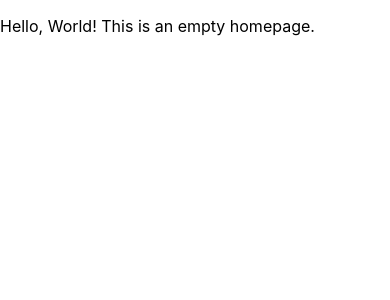
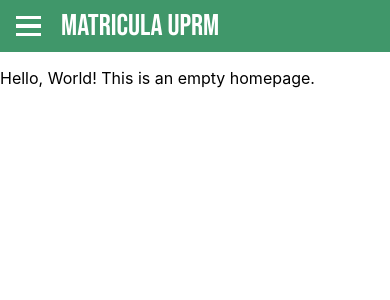
Before and after one commit to uprm-inso4101-2023-2024-s2/semester-project-studentenrollmentsystem, a React (Create React App) app: page / in a window 390 px wide. Shown: the top 300 px of the page. Built offline with nearby package versions, Linux system fonts and the light colour scheme.

Commit message:
Implemented a responsive NavBar in mobile and desktop

```diff
--- /dev/null
+++ b/src/components/navbar.js
@@ -0,0 +1,38 @@
+import React, { useState } from "react";
+import styles from "../styles/components/navbar.module.scss";
+
+export default function Navbar() {
+  // Determine if NavBar menu is open or closed
+  const [isOpen, setIsOpen] = useState(false);
+
+  const toggleMenu = () => {
+    setIsOpen(!isOpen);
+  };
+
+  return (
+    <nav className={styles.navbar}>
+      <div className={styles.hamburger} onClick={toggleMenu}>
+        <div className={styles.bar}></div>
+        <div className={styles.bar}></div>
+        <div className={styles.bar}></div>
+      </div>
+      <div className={styles.logo}>
+        <a href="/">MATRICULA UPRM</a>
+      </div>
+      <ul className={`${styles.navLinks} ${isOpen ? styles.showMenu : ""}`}>
+        <li>
+          <a href="/home">Home</a>
+        </li>
+        <li>
+          <a href="/about">About</a>
+        </li>
+        <li>
+          <a href="/services">Services</a>
+        </li>
+        <li>
+          <a href="/contact">Contact</a>
+        </li>
+      </ul>
+    </nav>
+  );
+}
--- a/src/pages/HomePage.js
+++ b/src/pages/HomePage.js
@@ -1,9 +1,10 @@
 import React from "react";
 import styles from "../styles/pages/homePage.module.scss"
-
+import Navbar from "../components/navbar";
 export default function HomePage() {
   return (
     <div className={styles.Home}>
+      <Navbar/>
       <p>Hello, World! This is an empty homepage.</p>
     </div>
   );
--- /dev/null
+++ b/src/styles/components/navbar.module.scss
@@ -0,0 +1,116 @@
+@import url('https://fonts.googleapis.com/css2?family=Bebas+Neue&display=swap');
+
+.navbar {
+    display: flex;
+    background-color: #40976A;
+    justify-content: flex-start;
+    align-items: center;
+    color: white;
+    padding: 0.5rem 1rem;
+    position: relative;
+
+    .logo {
+        a {
+            font-family: "Bebas Neue", sans-serif;
+            color: white;
+            text-decoration: none;
+            font-size: 30px;
+            margin-left: 20px;
+        }
+    }
+
+    a {
+        color: white;
+        text-decoration: none;
+        transition: color 0.1s;
+
+        &:hov00er {
+            color: #ddd;
+        }
+    }
+}
+
+
+.hamburger {
+    cursor: pointer;
+    display: block;
+    /* Always display, adjust based on your media query */
+    position: relative;
+    /* Ensures it's on top but consider z-index if needed */
+    z-index: 2;
+
+    /* Higher than the navLinks */
+    .bar {
+        width: 25px;
+        height: 3.6px;
+        background-color: white;
+        margin: 5px 0;
+        transition: 0.4s;
+    }
+}
+
+.navLinks {
+    display: flex;
+    flex-direction: column;
+    background-color: #40976A;
+    position: absolute;
+    top: 100%;
+    left: 0;
+    width: 15%;
+    transform: translateX(-100%);
+    transition: transform 0.2s ease-out;
+    height: 95vh;
+    overflow: hidden;
+    z-index: 1;
+    list-style-type: none;
+    /* Remove list iƒtem dots */
+    margin: 0px;
+
+
+    a {
+        color: white;
+        text-decoration: none;
+        transition: color 0.3s;
+        font-family: 'Bebas Neue', sans-serif;
+        font-size: 30px;
+
+        &:hover {
+            color: #ddd;
+        }
+    }
+}
+
+.showMenu {
+    max-height: none;
+    /* Allow the menu to expand as needed */
+    transform: translateX(0%);
+    /* Adjust if you want it to overlay from the top */
+
+}
+
+
+// Adjust the media query to change the display property of the hamburger menu
+@media (max-width: 768px) {
+    .navbar {
+        .hamburger {
+            display: block;
+        }
+
+
+        .navLinks {
+            flex-direction: column;
+            align-items: center;
+            width: 100%;
+            padding: 0px;
+
+            a {
+                font-size: 40px;
+
+            }
+
+            &.showMenu {
+                display: flex;
+            }
+        }
+    }
+}
```
